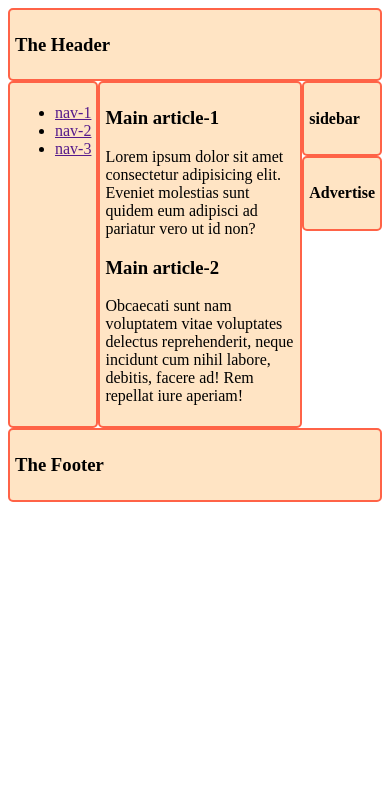
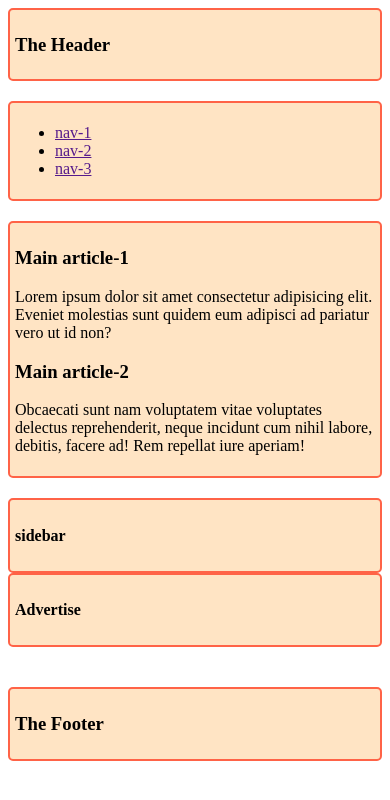
Before and after one commit to Imranbdlight/module9, a plain HTML site: page gridlayout.html in a window 390 px wide. Drawn offline with Linux system fonts and the light colour scheme.

Commit message:
grid area responses

```diff
--- a/styles/layout.css
+++ b/styles/layout.css
@@ -24,6 +24,7 @@
 }
 .container4{
     display: grid;
+    gap: 20px;
     grid-template-areas:
     "header     header  header  header"
     "nav        main    main    sidebar"
@@ -31,3 +32,27 @@
     "footer     footer  footer  footer"
     ;
 }
+@media screen and (max-width: 576px) {
+    .container4{
+        grid-template-areas:
+        "header"
+        "nav"
+        "main"
+        "sidebar"
+        "advertise"
+        "footer"
+        ;
+    }
+}
+@media screen and (min-width: 576px) and (max-width: 992px) {
+    .container4{
+        grid-template-areas:
+        "header  header header"
+        "nav    nav     nav"
+
+        "sidebar main main"
+        "advertise footer footer"
+
+        ;
+
+}
```
